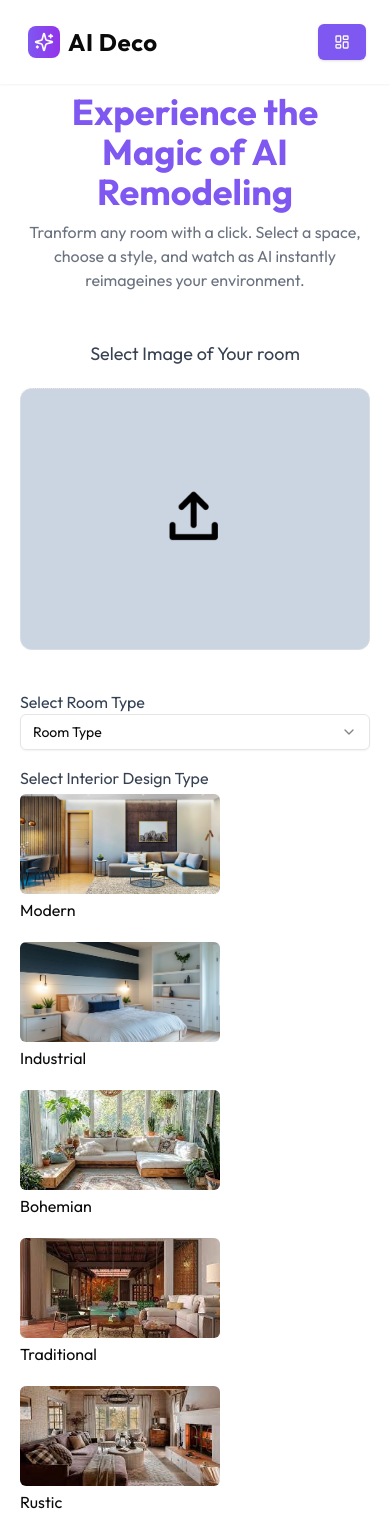
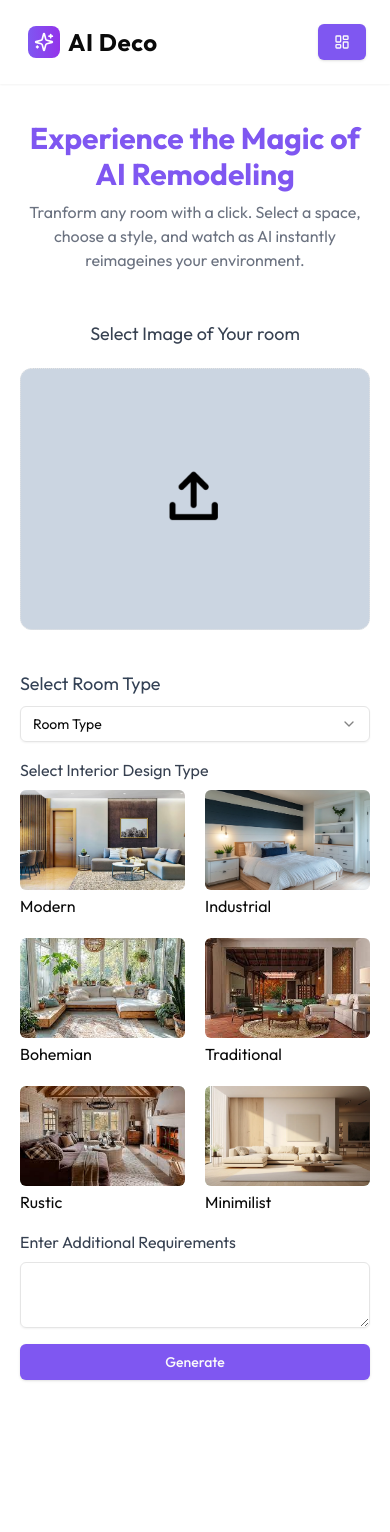
Before and after one commit to yash-1104github/AI-Deco, a Next.js app: page /dashboard/create-new in a window 390 px wide. Shown: the top 1532 px of the page. After the commit the page ends 1448 px from the top, so only its background shows below. Built offline with nearby package versions, Linux system fonts and the light colour scheme; no server answers.

Commit message:
Update styling

```diff
--- a/app/dashboard/_components/EmptyState.jsx
+++ b/app/dashboard/_components/EmptyState.jsx
@@ -6,8 +6,8 @@ import React from 'react'
 const EmptyState = () => {
     return (
         <div className='flex items-center justify-center mt-2 flex-col'>
-            <Image src={'/room.png'} className='rounded-xl' width={350} height={250} />
-            <h2 className='mt-4 font-medium text-xl text-gray-500'>Create New AI Interior Design for your room</h2>
+            <Image src={'/room.png'} className='rounded-xl mt-7' width={350} height={250} />
+            <h2 className='mt-6 font-medium text-base md:text-xl text-gray-500 '>Create New AI Interior Design for your room</h2>
 
             <Link href={'/dashboard/create-new'}>
                 <Button className='mt-4'>+ Redesign Room</Button>
--- a/app/dashboard/_components/Listing.jsx
+++ b/app/dashboard/_components/Listing.jsx
@@ -25,13 +25,13 @@ const Listing = () => {
 
          setUserRoomList(result);
 
-         console.log(result);
+         //console.log(result);
     }
 
     return (
         <div>
             <div className='flex items-center mb-5 justify-between'>
-                <h2 className='text-3xl'>Hello, {user?.fullName}</h2>
+                <h2 className='text-2xl md:text-3xl my-4'>Hello, {user?.fullName}</h2>
                 <Link href={'/dashboard/create-new'}>
                     <Button>+ Redesign Room</Button>
                 </Link>
--- a/app/dashboard/create-new/_components/DesignType.jsx
+++ b/app/dashboard/create-new/_components/DesignType.jsx
@@ -43,8 +43,10 @@ const DesignType = ({selectedDesignType}) => {
 
     return (
         <div className='mt-4'>
+            <div className='mb-2'>
             <label className='text-gray-700'>Select Interior Design Type</label>
-            <div className='grid mt-1 grid-col-2 md:grid-cols-3 lg:grid-cols-3 gap-5'>
+            </div>
+            <div className='grid mt-1 grid-cols-2 md:grid-cols-3 lg:grid-cols-3 gap-5'>
                 {
                     Designs.map((design, index) => (
                         <div key={index} onClick={() => {
@@ -52,7 +54,7 @@ const DesignType = ({selectedDesignType}) => {
                             selectedDesignType(design.name);
                             }}>
                             <Image src={design.image} alt={design.name} width={200} height={200}
-                                className={`h-[100px] w-[200px] object-cover rounded-md hover:scale-105 transition-all cursor-pointer
+                                className={`h-[100px] bg-green-100 object-cover rounded-md hover:scale-105 transition-all cursor-pointer
                                  ${design.name==selectedOption&&'border-2 border-primary rounded-md p-1'
                                  }
                                 `}/>
--- a/app/dashboard/create-new/_components/ImageSelction.jsx
+++ b/app/dashboard/create-new/_components/ImageSelction.jsx
@@ -8,7 +8,7 @@ const ImageSelction = ({selectedImage}) => {
 
 
     const onFileSelected = (event) => {
-        console.log(event.target.files[0]);
+        //console.log(event.target.files[0]);
         setFile(event.target.files[0]);
         selectedImage(event.target.files[0])
     }
--- a/app/dashboard/create-new/_components/RoomType.jsx
+++ b/app/dashboard/create-new/_components/RoomType.jsx
@@ -13,7 +13,9 @@ import {
 const RoomType = ({ selectedRoomType }) => {
   return (
     <div>
-    <label className='text-slate-700 text-base'>Select Room Type</label>
+    <div className='mb-2'>
+      <label className='text-slate-700 text-lg'>Select Room Type</label>
+    </div>
           <Select onValueChange={(value ) => selectedRoomType(value)}>
               <SelectTrigger className="w-full">
                   <SelectValue placeholder="Room Type" />
--- a/app/dashboard/create-new/page.jsx
+++ b/app/dashboard/create-new/page.jsx
@@ -32,7 +32,7 @@ const CreateNew = () => {
       [fieldName]: value
     }))
 
-    console.log(formData);
+    //console.log(formData);
   }
 
   const GenerateAiImage = async () => {
@@ -47,7 +47,7 @@ const CreateNew = () => {
       userEmail: user?.primaryEmailAddress?.emailAddress
 
     })
-    console.log(result.data);
+    //console.log(result.data);
     setAiOutput(result.data.result);
     setOpenOutputDialog(true);
     setLoading(false);
@@ -56,6 +56,7 @@ const CreateNew = () => {
   }
 
   const SaveRawImageToFirebase = async () => {
+
     const fileName = Date.now() + ".jpg";
     const imageRef = ref(storage, 'ai-room-redesign/' + fileName);
 
@@ -64,7 +65,7 @@ const CreateNew = () => {
       //console.log("File uploaded successfully");
 
       const downloadUrl = await getDownloadURL(imageRef);
-      console.log("Download URL:", downloadUrl);
+      //console.log("Download URL:", downloadUrl);
       setOrgImage(downloadUrl);
       return downloadUrl;
 
@@ -76,7 +77,7 @@ const CreateNew = () => {
 
   return (
     <div>
-      <h2 className='font-bold text-4xl mt-1 text-primary text-center'>Experience the Magic of AI Remodeling</h2>
+      <h2 className='font-bold text-3xl md:text-4xl mt-8 text-primary text-center'>Experience the Magic of AI Remodeling</h2>
       <p className='mt-2 text-center text-gray-500'>Tranform any room with a click. Select a space, choose a style, and watch as AI instantly reimageines your environment.</p>
 
       <div className='grid sm:grid-cols-1 md:grid-cols-2  py-12 gap-10'>
--- a/app/page.jsx
+++ b/app/page.jsx
@@ -104,11 +104,11 @@ export default function Home() {
             <h2 className="text-center tracking-wide text-4xl md:text-5xl font-semibold mb-12 gradient-title">
               What Our Users Say
             </h2>
-            <div className="grid grid-cols-1  lg:grid-cols-3 gap-8 ">
+            <div className="grid grid-cols-1 md:grid-cols-3 gap-8 px-4 md:px-0">
               {testimonialsData.map((testimonial, index) => (
                 <Card
                   key={index}
-                  className="p-4 hover:shadow-elegant transition-all duration-300 hover:-translate-y-2 animate-fade-in"
+                  className="p-1 md:p-4 hover:shadow-elegant transition-all duration-300 hover:-translate-y-2 animate-fade-in"
                 >
                   <CardContent className="pt-2">
                     <div className="flex items-center mb-4">
@@ -126,7 +126,7 @@ export default function Home() {
                         </div>
                       </div>
                     </div>
-                    <div className="text-gray-500 justify-around text-lg ">
+                    <div className="text-gray-500 text-balance">
                       "{testimonial.quote}"
                     </div>
                   </CardContent>
--- a/data/landing.js
+++ b/data/landing.js
@@ -13,7 +13,7 @@ export const testimonialsData = [
         image: "https://randomuser.me/api/portraits/men/75.jpg",
         alt: "Michael Chen",
         quote:
-            "The best interior design tool I've ever used! It’s so easy—upload, choose a style, and get professional-level redesign ideas. Highly recommended.",
+            "The best interior design tool I've ever used! It’s so easy upload, choose a style, and get professional level redesign ideas. Highly recommended.",
     },
     {
         name: "Emily Rodriguez",
```
Also changed, not shown: app/api/redesign-room/route.jsx (+4 -4 lines), app/dashboard/_components/RoomDesign.jsx (+0 -11 lines).
